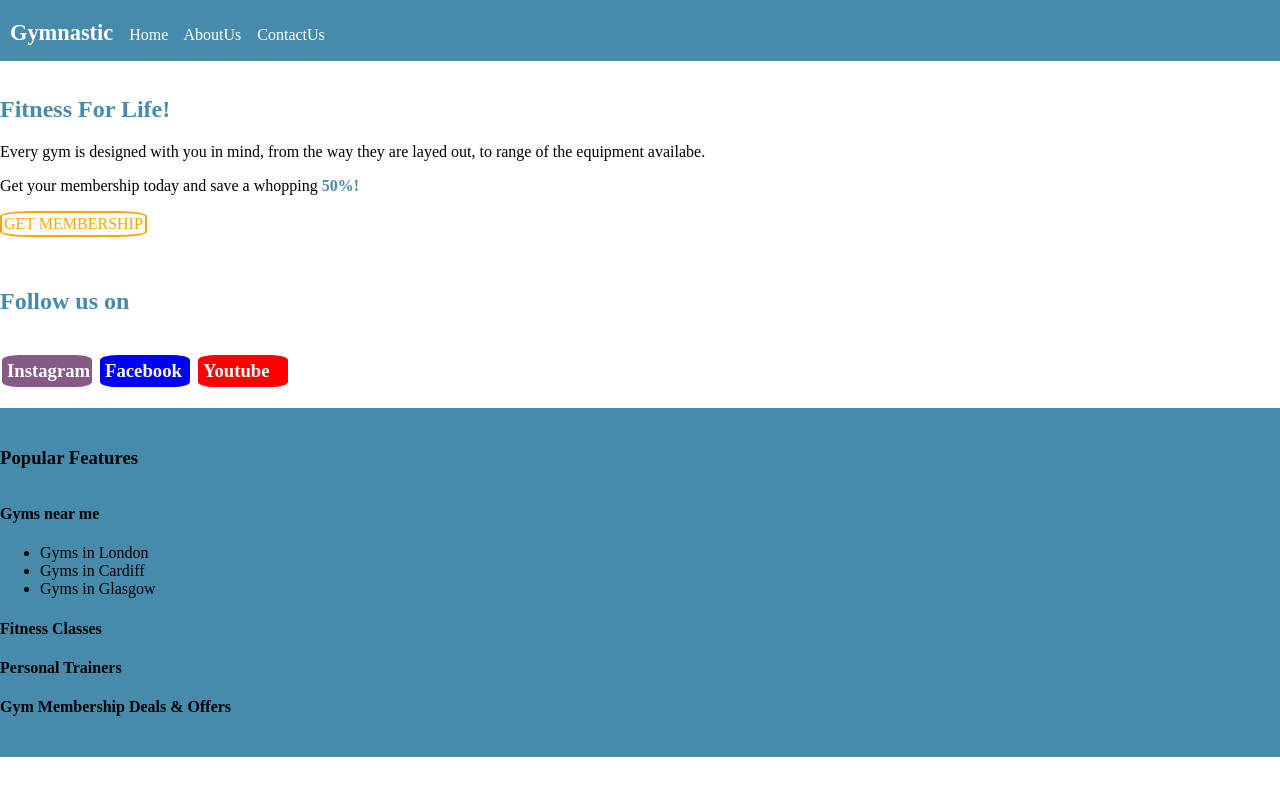
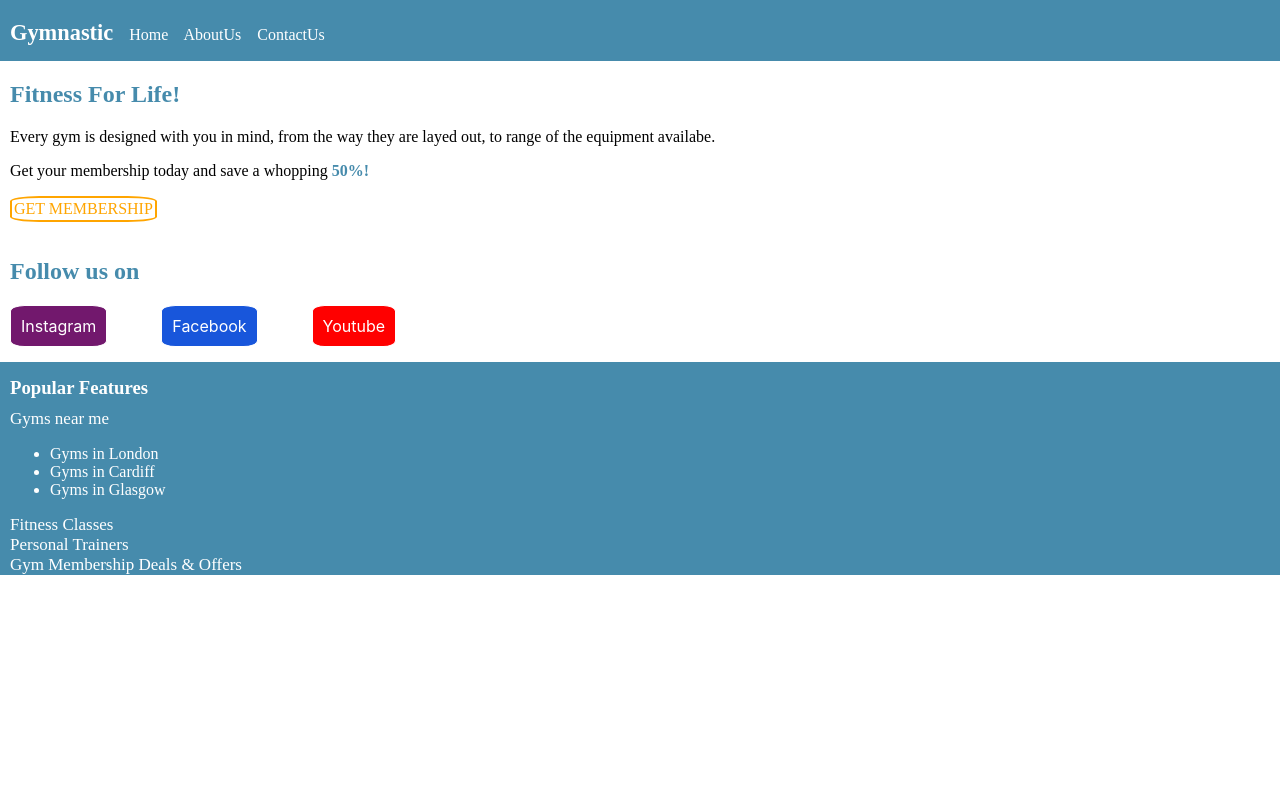
Before and after one commit to Elio1995/boolean-uk-html-gymtastic, a website: page index.html in a window 1280 px wide. Drawn offline with Linux system fonts and the light colour scheme.

Commit message:
Different Changes

```diff
--- a/index.html
+++ b/index.html
@@ -33,27 +33,28 @@
         </p>
         <p class="Get">GET MEMBERSHIP</p>
         <h2>Follow us on</h2>
-        <h3 class="Insta">Instagram</h3>
-        <h3 class="Face">Facebook</h3>
-        <h3 class="You">Youtube</h3>
-      </div>
+  <div class="Unord">
+    <span class="Insta">Instagram</span>
+    <span class="Face">Facebook</span>
+    <span class="You">Youtube</span>
+  </div>
+</div>
+
 
 
       <!-- Footer -->
       <div class="Footer">
         <h3 class="Pop">Popular Features</h3>
-        <h4>Gyms near me</h5>
+        <p>Gyms near me</p>
           <ul>
               <li>Gyms in London</li>
               <li>Gyms in Cardiff</li>
               <li>Gyms in Glasgow</li>
             </ul>
-        <h4>Fitness Classes</h4>
-        <h4>Personal Trainers</h4>
-        <h4>Gym Membership Deals & Offers</h4>
+        <p>Fitness Classes</p>
+        <p>Personal Trainers</p>
+        <p>Gym Membership Deals & Offers</p>
        </div>
 
       </div>
     </body>
-
-    </html>
--- a/style.css
+++ b/style.css
@@ -3,6 +3,7 @@ body {
   padding: 0;
 }
 
+/* Header */
 h1 {
   font-size: 140%;
   display: inline;
@@ -10,11 +11,13 @@ h1 {
 .Header {
   background-color: rgb(70, 139, 172);
   padding: 20px 20px 15px 10px;
+  margin-left: 10px;
   margin: 0;
   word-spacing: 12px;
   color: white;
 }
 
+/* Content */
 h2 {
   color: rgb(70, 139, 172);
 }
@@ -24,6 +27,7 @@ p strong {
 
 .Content {
   margin: 0px;
+  margin-left: 10px;
 }
 
 .Content .Get {
@@ -37,45 +41,66 @@ font-family: serif;
 }
 
 .Content h2 {
-  padding-top: 15px;
+  padding-top: 0;
   color: rgb(70, 139, 172);
 }
 
-.Content h3 {
+.Content .Unord {
+  word-spacing: 50px;
+}
+.Content .Insta {
   display: inline-block;
-  width: 80px;
+  border: solid 1.5px;
+  background-color: rgb(114, 24, 109);
+  padding: 10px;
+  margin: 0;
+  color: white;
+  font-family: -apple-system, BlinkMacSystemFont, "Segoe UI", Roboto, Oxygen,
+    Ubuntu, Cantarell, "Open Sans", "Helvetica Neue", sans-serif;
+  border-radius: 15%;
 }
 
-.Content .Insta {
-  border: solid 2px;
-  border-radius: 20%;
-  padding: 5px;
-  background-color: rgb(133, 90, 133);
+.Content .Face {
+  display: inline-block;
+  border: solid 1.5px;
+  background-color: rgb(24, 86, 219);
+  padding: 10px;
+  margin: 0;
   color: white;
-}
-.Content .Face {
-  border: solid 2px;
-  border-radius: 20%;
-  padding: 5px;
-  background-color: blue;
-  color: white;
-}
-.Content .You {
-  border: solid 2px;
-  border-radius: 20%;
-  padding: 5px;
-  background-color: red;
-  color: white;
+  font-family: -apple-system, BlinkMacSystemFont, "Segoe UI", Roboto, Oxygen,
+    Ubuntu, Cantarell, "Open Sans", "Helvetica Neue", sans-serif;
+  border-radius: 15%;
 }
 
+.Content .You {
+  display: inline-block;
+  border: solid 1.5px;
+  background-color: red;
+  padding: 10px;
+  margin: 0;
+  color: white;
+  font-family: -apple-system, BlinkMacSystemFont, "Segoe UI", Roboto, Oxygen,
+    Ubuntu, Cantarell, "Open Sans", "Helvetica Neue", sans-serif;
+  border-radius: 15%;
+}
+
+/* Footer */
 .Footer {
   background-color: rgb(70, 139, 172);
-  padding-top: 20px;
-  padding-bottom: 20px;
-  margin: 0
+  padding-top: 10px;
+  padding-top: 15px;
+  padding-left: 10px;
+  margin-top: 15px;
   color: white;
 }
 
 .Footer .Pop {
-  padding-bottom: 15px;
+  padding: 0;
+  margin: 0;
+  margin-bottom: 10px;
 }
+
+.Footer P {
+  font-size: 17px;
+  margin: 0;
+}
```
Lines whose indentation alone changed are shown as unchanged.
